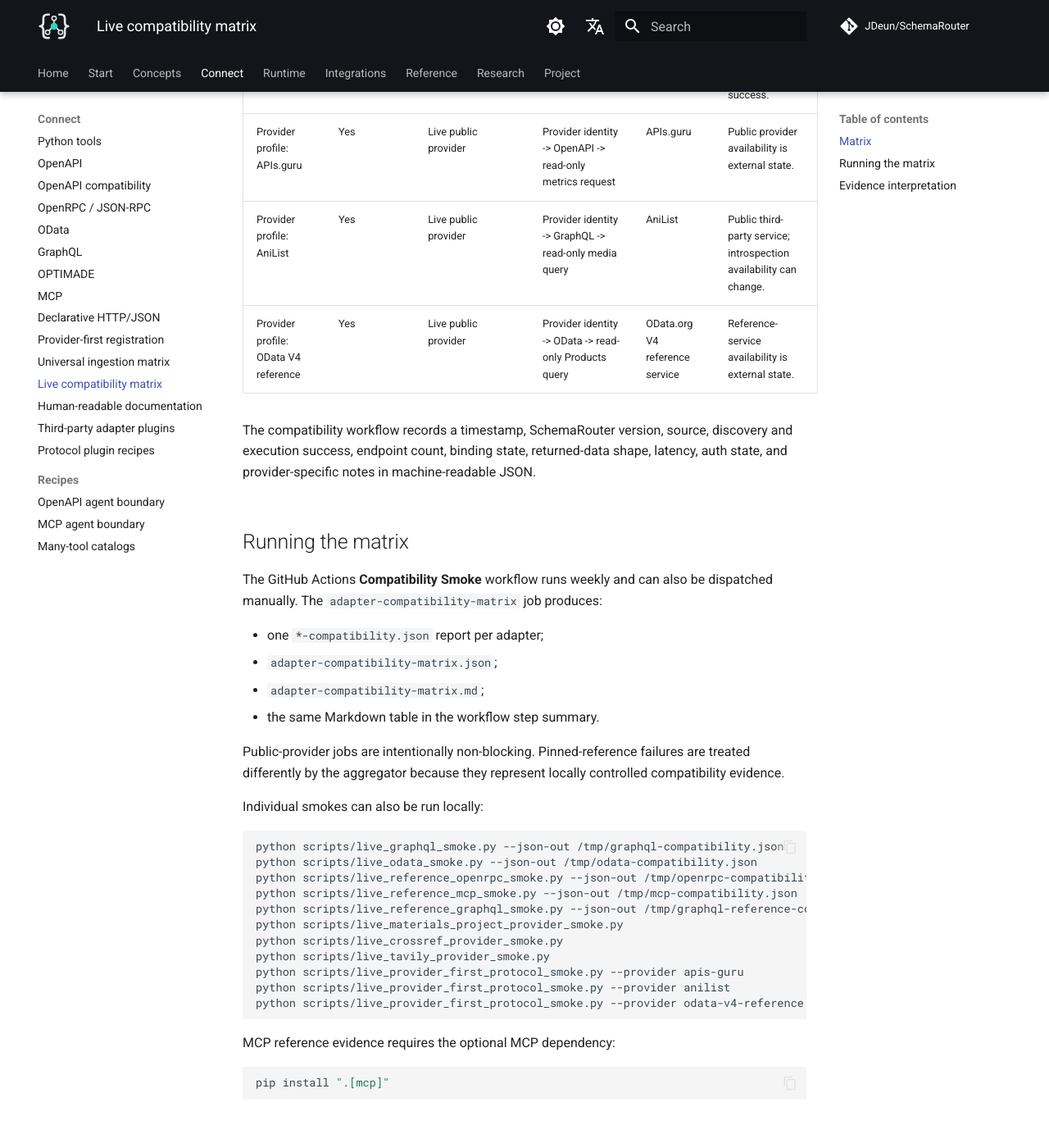
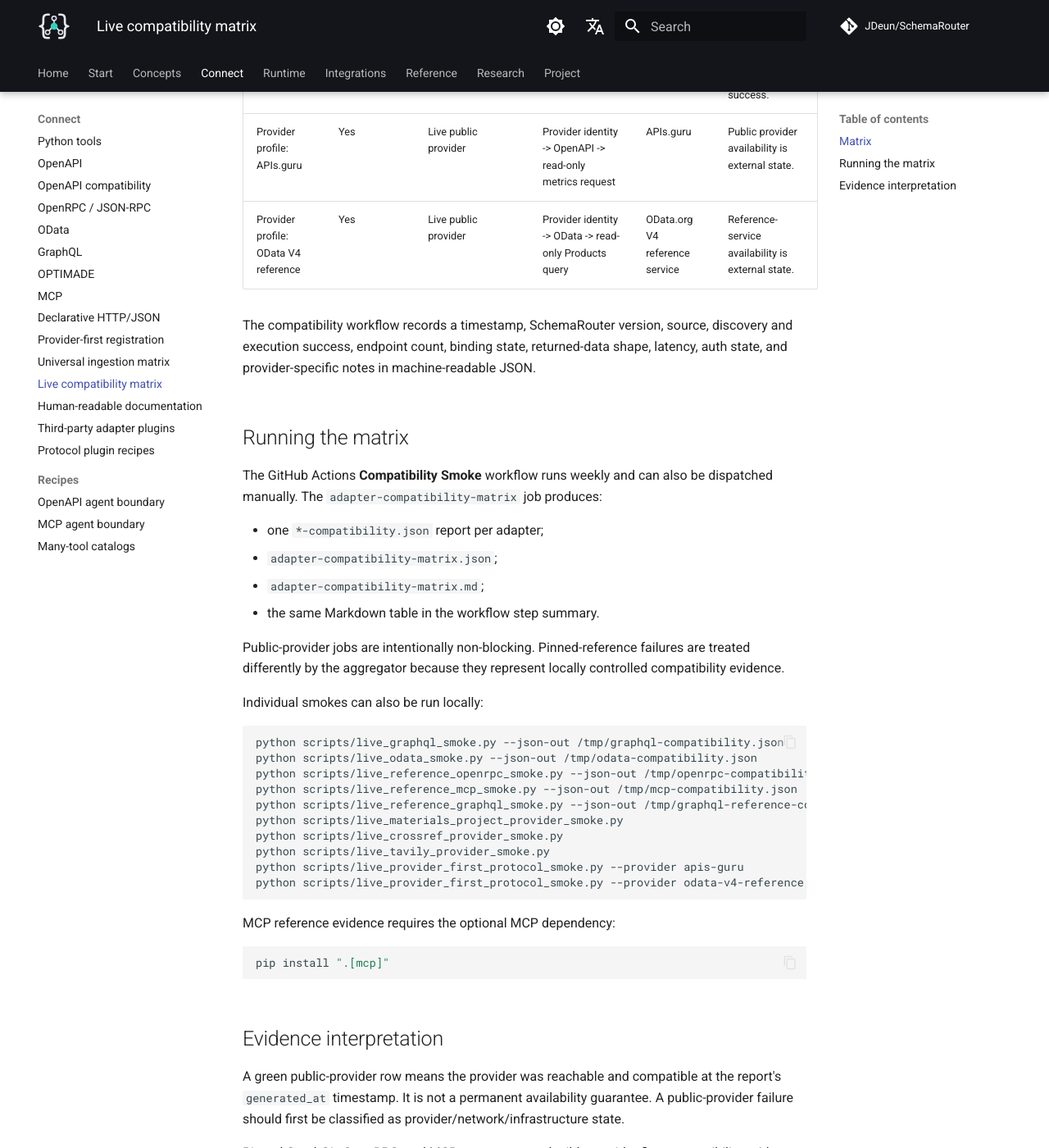
Before and after one commit to JDeun/SchemaRouter, an MkDocs documentation site: the page built from docs/guides/live-compatibility-matrix.md, in a window 1280 px wide and 1400 px high, scrolled down 1526 px. Shown: the whole window at 82% size. Built offline with MkDocs 1.6.1 and Material for MkDocs 9.7.7, drawn with Linux system fonts in a browser that asks for light colours; comment, search, counter and statistics services are not loaded.

Commit message:
docs: separate GraphQL protocol evidence from built-in profiles

````diff
--- a/docs/guides/live-compatibility-matrix.md
+++ b/docs/guides/live-compatibility-matrix.md
@@ -19,7 +19,6 @@ automatically classified as a SchemaRouter regression.
 | Provider profile: Crossref | Yes | Live public provider | Provider identity -> public REST -> works query | Crossref REST API | Public provider availability is external state. |
 | Provider profile: Tavily | Yes | Auth-contract + optional live execution | Provider identity -> auth-required REST; live search when `TAVILY_API_KEY` is configured | Tavily Search API | No secret means explicit auth-required evidence, not fabricated execution success. |
 | Provider profile: APIs.guru | Yes | Live public provider | Provider identity -> OpenAPI -> read-only metrics request | APIs.guru | Public provider availability is external state. |
-| Provider profile: AniList | Yes | Live public provider | Provider identity -> GraphQL -> read-only media query | AniList | Public third-party service; introspection availability can change. |
 | Provider profile: OData V4 reference | Yes | Live public provider | Provider identity -> OData -> read-only Products query | OData.org V4 reference service | Reference-service availability is external state. |
 
 The compatibility workflow records a timestamp, SchemaRouter version, source, discovery and
@@ -51,7 +50,6 @@ python scripts/live_materials_project_provider_smoke.py
 python scripts/live_crossref_provider_smoke.py
 python scripts/live_tavily_provider_smoke.py
 python scripts/live_provider_first_protocol_smoke.py --provider apis-guru
-python scripts/live_provider_first_protocol_smoke.py --provider anilist
 python scripts/live_provider_first_protocol_smoke.py --provider odata-v4-reference
 ```
 
````
